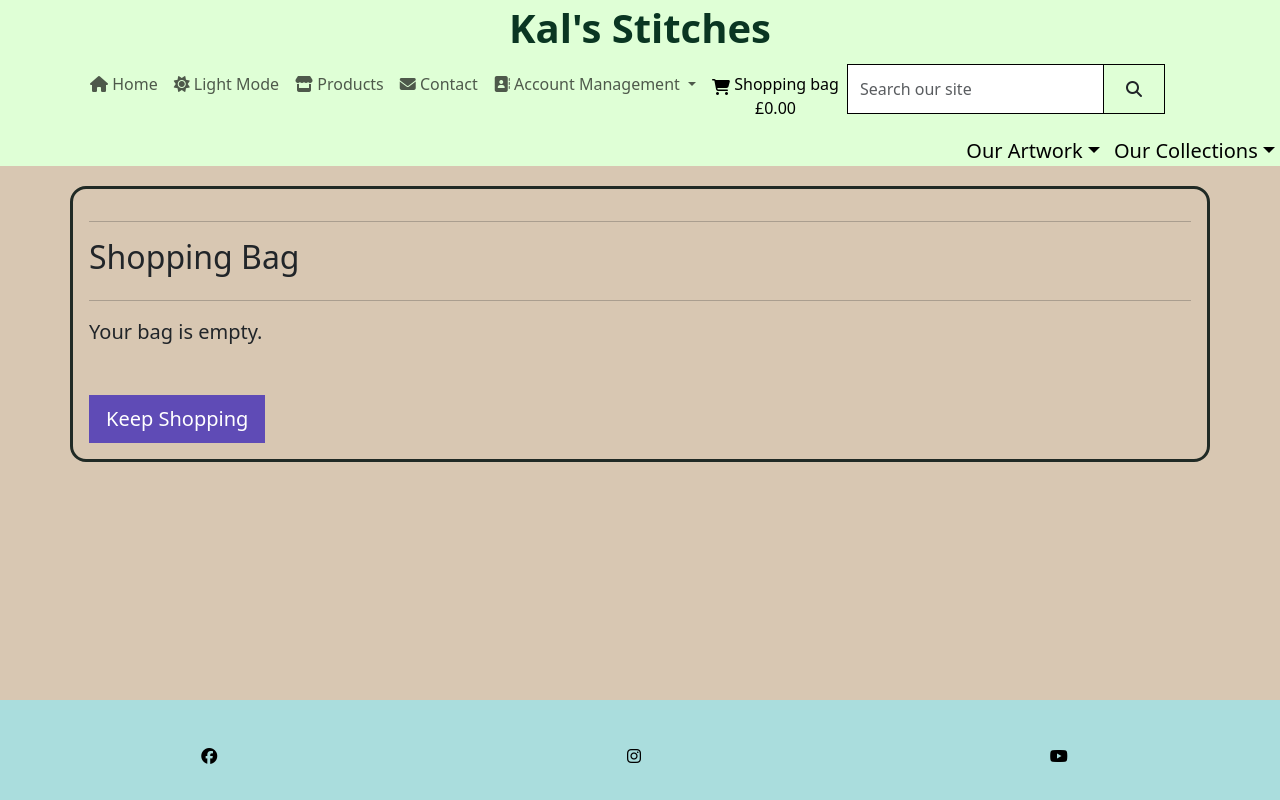
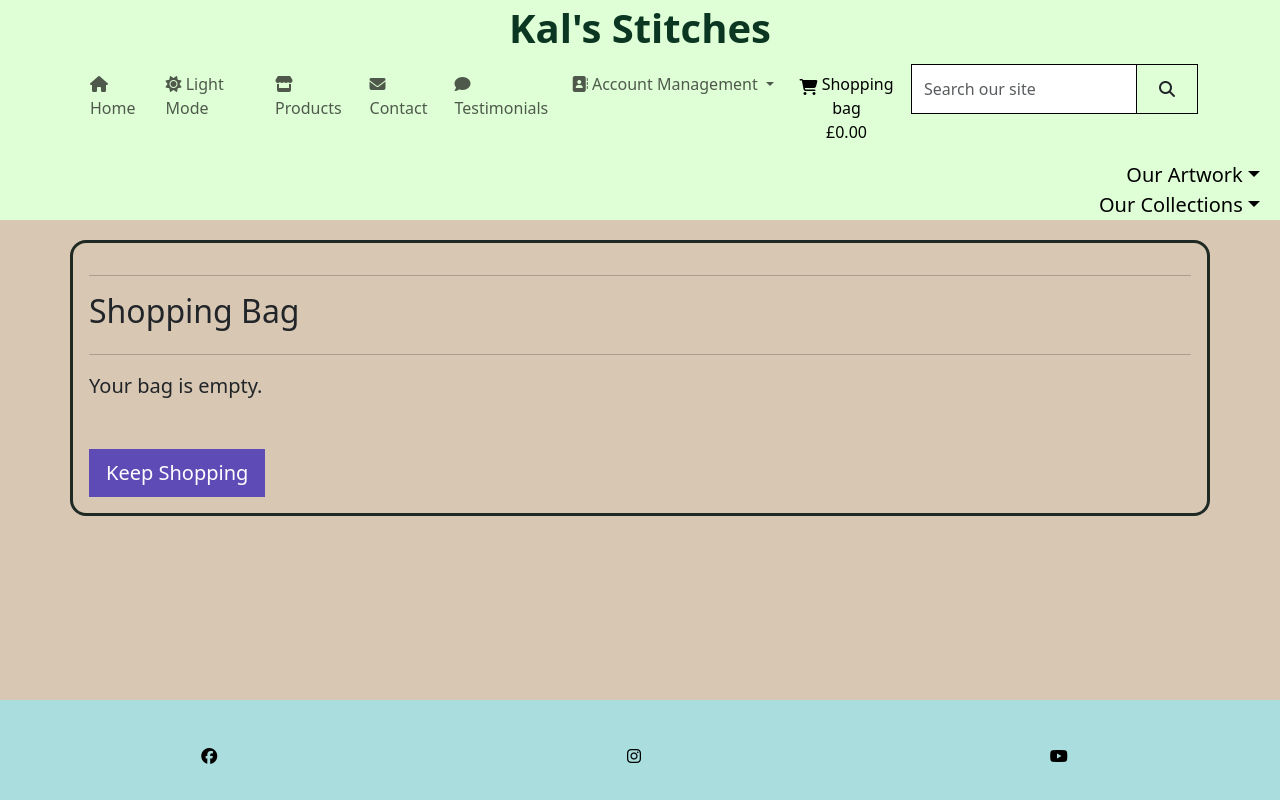
Before and after one commit to ccornfield/kals_stitches, a Django app: page /bag/ in a window 1280 px wide. Run offline with Django 3.2, Linux system fonts and the light colour scheme; some libraries are stand-ins or nearby versions.

Commit message:
fix: Dropdowns now function correctly, the content fits the page and the toasts can now be deleted.

```diff
--- a/templates/base.html
+++ b/templates/base.html
@@ -78,6 +78,12 @@
                       Contact
                     </a>
                   </li>
+                  <li class="nav-item">
+                    <a class="nav-link" href="#">
+                      <i class="fa-solid fa-comment"></i>
+                      Testimonials
+                    </a>
+                  </li>
                   <li class="nav-item dropdown">
                     <a class="nav-link dropdown-toggle" href="#" id="user-options" role="button" data-toggle="dropdown" aria-expanded="true">
                       <i class="fa-solid fa-address-book"></i>
@@ -126,31 +132,33 @@
               </div>
           </nav>
         </div>
-      </div>
         {% include 'includes/mobile_header.html' %}
         <div class="row">
           <div class="col-12">
-          <div class="dropdown d-flex justify-content-end">
+            <div class="dropdown d-flex justify-content-end mr-3">
               <button class="dropdown-toggle product-dropdown dropdown-toggle-split" type="button" data-toggle="dropdown" aria-expanded="false">
                 Our Artwork
               </button>
-            <ul class="dropdown-menu" aria-labelledby="products-link">
+              <ul class="dropdown-menu">
                 <a href="{% url 'products' %}?sort=price&direction=asc" class="dropdown-item">By Price</a>
-              <a href="{% url 'products' %}?sort=upvotes&direction=desc" class="dropdown-item ">By Upvotes</a>
-              <a href="{% url 'products' %}?sort=downvotes&direction=desc" class="dropdown-item ">By Downvotes</a>
-              <a href="{% url 'products' %}?sort=art_collection&direction=asc" class="dropdown-item ">By Collection</a>
+                <a href="{% url 'products' %}?sort=upvotes&direction=desc" class="dropdown-item">By Upvotes</a>
+                <a href="{% url 'products' %}?sort=downvotes&direction=desc" class="dropdown-item">By Downvotes</a>
+                <a href="{% url 'products' %}?sort=art_collection&direction=asc" class="dropdown-item">By Collection</a>
                 <a href="{% url 'products' %}" class="dropdown-item">All Products</a>
               </ul>
+            </div>
 
+            <div class="dropdown d-flex justify-content-end mr-3">
               <button class="dropdown-toggle product-dropdown dropdown-toggle-split" type="button" data-toggle="dropdown" aria-expanded="false">
                 Our Collections
               </button>
-            <ul class="dropdown-menu" aria-labelledby="collections-link">
+              <ul class="dropdown-menu">
                 <a href="{% url 'products' %}?art_collection=summer_collection" class="dropdown-item">Summer</a>
-              <a href="{% url 'products' %}?art_collection=winter_collection" class="dropdown-item ">Winter</a>
-              <a href="{% url 'products' %}?art_collection=spring_collection" class="dropdown-item ">Spring</a>
-              <a href="{% url 'products' %}?art_collection=autumn_collection" class="dropdown-item ">Autumn</a>
+                <a href="{% url 'products' %}?art_collection=winter_collection" class="dropdown-item">Winter</a>
+                <a href="{% url 'products' %}?art_collection=spring_collection" class="dropdown-item">Spring</a>
+                <a href="{% url 'products' %}?art_collection=autumn_collection" class="dropdown-item">Autumn</a>
               </ul>
+            </div>
           </div>
         </div>
       </div>
--- a/templates/includes/mobile_header.html
+++ b/templates/includes/mobile_header.html
@@ -28,6 +28,12 @@
               <a class="nav-link" href="#">
                 <i class="fa-solid fa-envelope mobile_icon"></i>
                 Contact
+              </a>
+            </li>
+            <li class="nav-item">
+              <a class="nav-link" href="#">
+                <i class="fa-solid fa-comment mobile_icon"></i>
+                Testimonials
               </a>
             </li>
             {% if request.user.is_authenticated %}
--- a/templates/includes/toasts/toast_error.html
+++ b/templates/includes/toasts/toast_error.html
@@ -1,9 +1,11 @@
-<div class="toast-container custom-toast position-fixed bg-white bottom-0 end-0 p-3 border border-2 border-danger" role="alert" aria-live="assertive" aria-atomic="true">
+<div class="toast custom-toast position-fixed bg-white bottom-0 end-0 p-3 border border-2 border-danger" role="alert" aria-live="assertive" aria-atomic="true">
     <div class="toast"></div>
     <div class="w-100 toast-capper"></div>
     <div class="toast-header">
       <strong class="me-auto">Success!</strong>
-      <button type="button" class="btn-close" data-bs-dismiss="toast-container" aria-label="Close"></button>
+      <button type="button" class="ml-2 mb-1 close" data-dismiss="toast" aria-label="Close">
+        <span aria-hidden="true">&times;</span>
+      </button>
     </div>
     <div class="toast-body">
       {{message}}
--- a/templates/includes/toasts/toast_info.html
+++ b/templates/includes/toasts/toast_info.html
@@ -1,9 +1,11 @@
-<div class="toast-container custom-toast position-fixed bg-white bottom-0 end-0 p-3 border border-2 border-info" role="alert" aria-live="assertive" aria-atomic="true">
+<div class="toast custom-toast position-fixed bg-white bottom-0 end-0 p-3 border border-2 border-info" role="alert" aria-live="assertive" aria-atomic="true">
     <div class="toast"></div>
     <div class="w-100 toast-capper"></div>
     <div class="toast-header">
       <strong class="me-auto">Success!</strong>
-      <button type="button" class="btn-close" data-bs-dismiss="toast-container" aria-label="Close"></button>
+      <button type="button" class="ml-2 mb-1 close" data-dismiss="toast" aria-label="Close">
+        <span aria-hidden="true">&times;</span>
+      </button>
     </div>
     <div class="toast-body">
       {{message}}
--- a/templates/includes/toasts/toast_warning.html
+++ b/templates/includes/toasts/toast_warning.html
@@ -1,9 +1,11 @@
-<div class="toast-container custom-toast position-fixed bg-white bottom-0 end-0 p-3 border border-2 border-warning" role="alert" aria-live="assertive" aria-atomic="true">
+<div class="toast custom-toast position-fixed bg-white bottom-0 end-0 p-3 border border-2 border-warning" role="alert" aria-live="assertive" aria-atomic="true">
     <div class="toast"></div>
     <div class="w-100 toast-capper"></div>
     <div class="toast-header">
       <strong class="me-auto">Success!</strong>
-      <button type="button" class="btn-close" data-bs-dismiss="toast-container" aria-label="Close"></button>
+      <button type="button" class="ml-2 mb-1 close" data-dismiss="toast" aria-label="Close">
+        <span aria-hidden="true">&times;</span>
+      </button>
     </div>
     <div class="toast-body">
       {{message}}
```
Also changed, not shown: templates/includes/toasts/toast_success.html (+4 -3 lines), db.sqlite3. Lines whose indentation alone changed are shown as unchanged.
